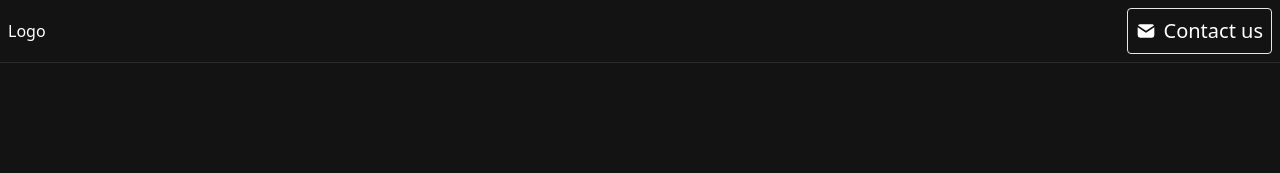
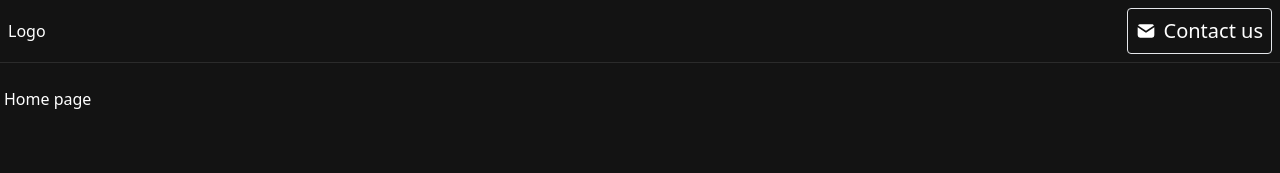
Before and after one commit to edwardspresume/baseKit, a SvelteKit app: page / in a window 1280 px wide. Shown: the top 173 px of the page. Built offline with nearby package versions, Linux system fonts and the light colour scheme.

Commit message:
Add home page content

```diff
--- a/src/routes/+page.svelte
+++ b/src/routes/+page.svelte
@@ -3,3 +3,7 @@
 
 	export let data: PageData;
 </script>
+
+<div class="container p-1 mt-5">
+	<h1>Home page</h1>
+</div>
```
